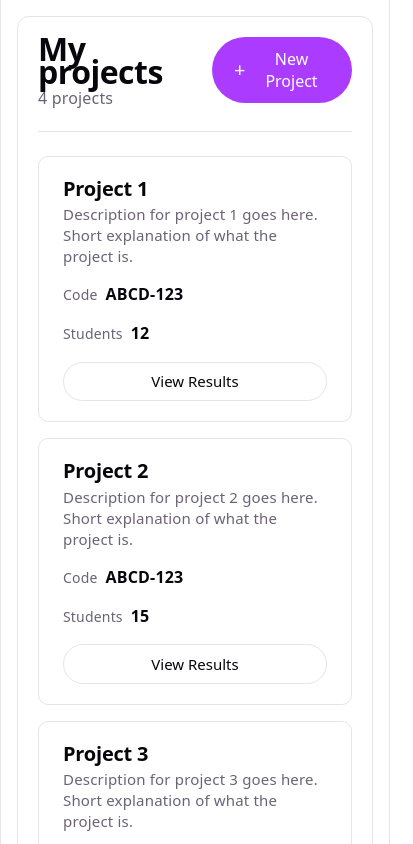
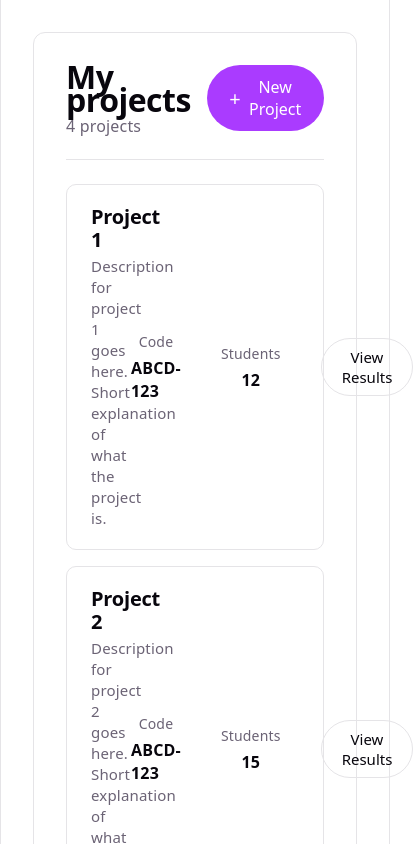
Before and after one commit to cocomittens/citizen-science-for-kids, a React (Vite) app in the folder webapp/: page /projects in a window 390 px wide. Shown: the top 844 px of the page, 413 px wide, since content can reach past the window. Built offline with nearby package versions, Linux system fonts and the light colour scheme.

Commit message:
Refactor css

```diff
--- a/webapp/index.html
+++ b/webapp/index.html
@@ -4,7 +4,7 @@
     <meta charset="UTF-8" />
     <link rel="icon" type="image/svg+xml" href="/favicon.svg" />
     <meta name="viewport" content="width=device-width, initial-scale=1.0" />
-    <title>temp-scaffold</title>
+    <title>Administrator Dashboard</title>
   </head>
   <body>
     <div id="root"></div>
--- a/webapp/src/scenes/Projects/Projects.css
+++ b/webapp/src/scenes/Projects/Projects.css
@@ -1,19 +1,14 @@
 .projects-page {
   flex: 1;
+  margin: 2rem;
   padding: 2rem;
+  border: 1px solid var(--border);
+  border-radius: 12px;
+  background: var(--bg);
   text-align: left;
-  box-sizing: border-box;
-  width: 100%;
 }
 
-.projects-card {
-  border: 1px solid var(--border);
-  border-radius: 12px;
-  padding: 2rem;
-  background: var(--bg);
-}
-
-.projects-header {
+.projects-page header {
   display: flex;
   align-items: flex-start;
   justify-content: space-between;
@@ -22,61 +17,68 @@
   border-bottom: 1px solid var(--border);
 }
 
-.projects-header-text {
+.projects-page header > div {
   display: flex;
   flex-direction: column;
   gap: 0.25rem;
 }
 
-.projects-title {
+.projects-page h1 {
   font-size: 32px;
   font-weight: 700;
   margin: 0;
   letter-spacing: -0.5px;
 }
 
-.projects-count {
-  color: var(--text);
-  font-size: 16px;
-  margin: 0;
+.projects-page h2 {
+  font-size: 20px;
+  font-weight: 700;
+  margin: 0 0 0.25rem;
+  letter-spacing: -0.2px;
 }
 
-.projects-new-button {
+.projects-page header p {
+  font-size: 16px;
+}
+
+.projects-page button {
+  font-family: var(--sans);
+  font-size: 16px;
+  font-weight: 500;
+  cursor: pointer;
+  border-radius: 5vh;
+  transition: opacity 0.15s, background 0.15s;
+}
+
+.projects-page header button {
   display: inline-flex;
   align-items: center;
   gap: 0.5rem;
+  padding: 0.7rem 1.4rem;
+  border: none;
   background: var(--accent);
   color: #fff;
-  border: none;
-  border-radius: 999px;
-  padding: 0.7rem 1.4rem;
-  font-size: 16px;
-  font-family: var(--sans);
-  font-weight: 500;
-  cursor: pointer;
-  transition: opacity 0.15s;
 }
 
-.projects-new-button:hover {
+.projects-page header button:hover {
   opacity: 0.9;
 }
 
-.projects-new-icon {
+.projects-page header button span {
   font-size: 20px;
-  line-height: 1;
   font-weight: 400;
 }
 
-.projects-list {
+.projects-page ul {
+  display: flex;
+  flex-direction: column;
+  gap: 1rem;
   list-style: none;
   margin: 1.5rem 0 0;
   padding: 0;
-  display: flex;
-  flex-direction: column;
-  gap: 1rem;
 }
 
-.project-item {
+.projects-page li {
   display: grid;
   grid-template-columns: minmax(0, 1fr) auto auto auto;
   align-items: center;
@@ -86,22 +88,9 @@
   border-radius: 10px;
 }
 
-.project-summary {
-  min-width: 0;
-}
-
-.project-name {
-  font-size: 20px;
-  font-weight: 700;
-  margin: 0 0 0.25rem;
-  letter-spacing: -0.2px;
-}
-
-.project-description {
-  color: var(--text);
+.projects-page li p {
   font-size: 15px;
   line-height: 1.4;
-  margin: 0;
 }
 
 .project-meta {
@@ -109,56 +98,23 @@
   flex-direction: column;
   align-items: center;
   gap: 0.25rem;
-  min-width: 80px;
-}
-
-.project-meta-label {
-  color: var(--text);
   font-size: 14px;
 }
 
-.project-meta-value {
+.project-meta span:last-child {
   color: var(--text-h);
   font-size: 16px;
   font-weight: 700;
 }
 
-.project-view-button {
+.projects-page li button {
+  padding: 0.5rem 1.25rem;
+  font-size: 15px;
+  border: 1px solid var(--border);
   background: transparent;
   color: var(--text-h);
-  border: 1px solid var(--border);
-  border-radius: 999px;
-  padding: 0.55rem 1.25rem;
-  font-size: 15px;
-  font-family: var(--sans);
-  font-weight: 500;
-  cursor: pointer;
-  transition: background 0.15s;
-  white-space: nowrap;
 }
 
-.project-view-button:hover {
+.projects-page li button:hover {
   background: var(--code-bg);
 }
-
-@media (max-width: 768px) {
-  .projects-page {
-    padding: 1rem;
-  }
-
-  .projects-card {
-    padding: 1.25rem;
-  }
-
-  .project-item {
-    grid-template-columns: 1fr;
-    gap: 1rem;
-    align-items: flex-start;
-  }
-
-  .project-meta {
-    flex-direction: row;
-    align-items: baseline;
-    gap: 0.5rem;
-  }
-}
--- a/webapp/src/scenes/Projects/Projects.tsx
+++ b/webapp/src/scenes/Projects/Projects.tsx
@@ -4,40 +4,36 @@ import { projects } from '../../mockData'
 function Projects() {
   return (
     <div className="projects-page">
-      <div className="projects-card">
-        <header className="projects-header">
-          <div className="projects-header-text">
-            <h1 className="projects-title">My projects</h1>
-            <p className="projects-count">{projects.length} projects</p>
+      <header>
+        <div>
+          <h1>My projects</h1>
+          <p>{projects.length} projects</p>
         </div>
-          <button type="button" className="projects-new-button">
-            <span className="projects-new-icon" aria-hidden="true">+</span>
+        <button type="button">
+          <span aria-hidden="true">+</span>
           New Project
         </button>
       </header>
 
-        <ul className="projects-list">
+      <ul>
         {projects.map((project) => (
-            <li key={project.id} className="project-item">
-              <div className="project-summary">
-                <h2 className="project-name">{project.name}</h2>
-                <p className="project-description">{project.description}</p>
+          <li key={project.id}>
+            <div>
+              <h2>{project.name}</h2>
+              <p>{project.description}</p>
             </div>
             <div className="project-meta">
-                <span className="project-meta-label">Code</span>
-                <span className="project-meta-value">{project.code}</span>
+              <span>Code</span>
+              <span>{project.code}</span>
             </div>
             <div className="project-meta">
-                <span className="project-meta-label">Students</span>
-                <span className="project-meta-value">{project.students}</span>
+              <span>Students</span>
+              <span>{project.students}</span>
             </div>
-              <button type="button" className="project-view-button">
-                View Results
-              </button>
+            <button type="button">View Results</button>
           </li>
         ))}
       </ul>
-      </div>
     </div>
   )
 }
```
Lines whose indentation alone changed are shown as unchanged.
